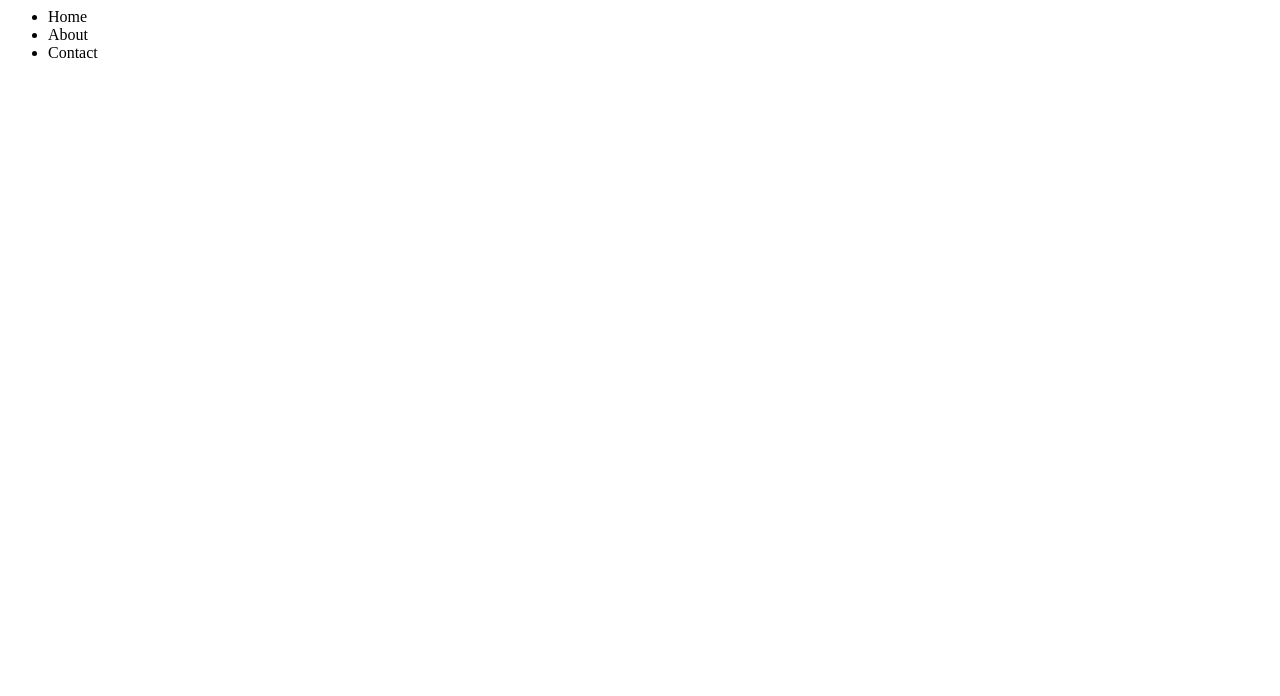
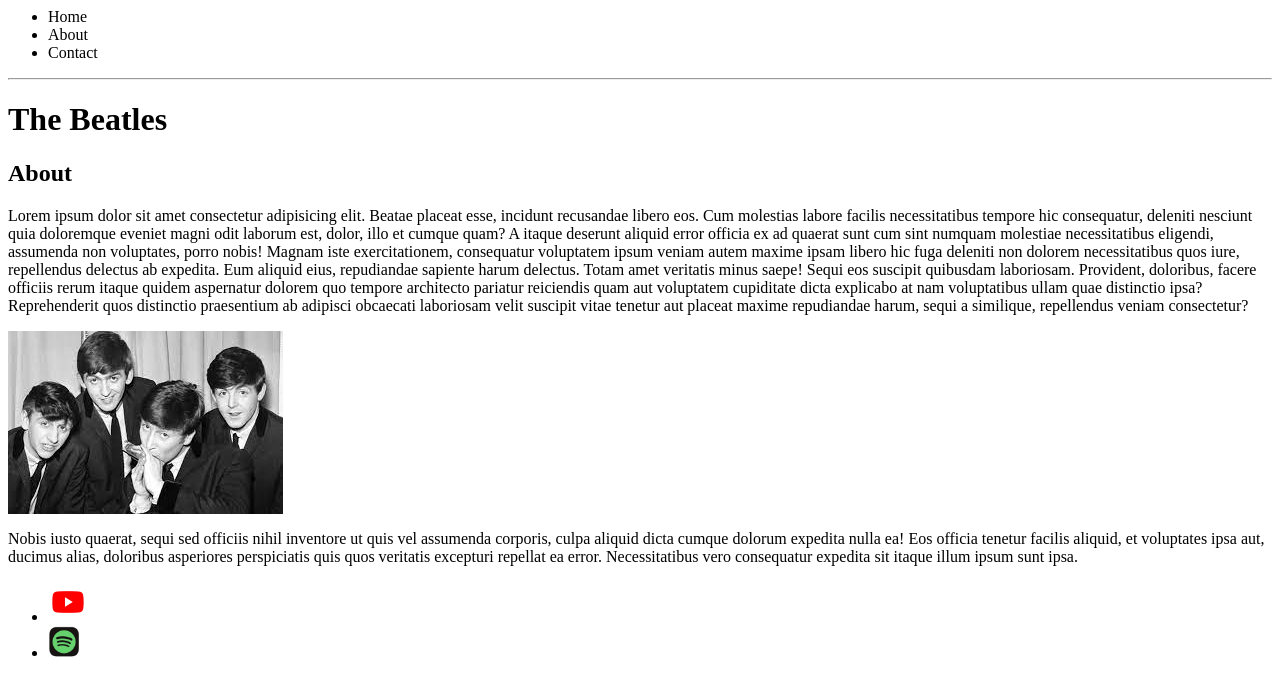
Before and after one commit to jacobkagon/band-page, a plain HTML site: page index.html in a window 1280 px wide. Drawn offline with Linux system fonts and the light colour scheme.

Commit message:
done with about page

```diff
--- a/index.html
+++ b/index.html
@@ -13,8 +13,30 @@
                 <li>About</li>
                 <li>Contact</li>
             </ul>
+
         </nav>
+        <hr>
+        <h1>The Beatles</h1>
+
     </header>
+    <section>
+        <h2>About</h2>
+        <p>Lorem ipsum dolor sit amet consectetur adipisicing elit. Beatae placeat esse, incidunt recusandae libero eos. Cum molestias labore facilis necessitatibus tempore hic consequatur, deleniti nesciunt quia doloremque eveniet magni odit laborum est, dolor, illo et cumque quam? A itaque deserunt aliquid error officia ex ad quaerat sunt cum sint numquam molestiae necessitatibus eligendi, assumenda non voluptates, porro nobis! Magnam iste exercitationem, consequatur voluptatem ipsum veniam autem maxime ipsam libero hic fuga deleniti non dolorem necessitatibus quos iure, repellendus delectus ab expedita. Eum aliquid eius, repudiandae sapiente harum delectus. Totam amet veritatis minus saepe! Sequi eos suscipit quibusdam laboriosam. Provident, doloribus, facere officiis rerum itaque quidem aspernatur dolorem quo tempore architecto pariatur reiciendis quam aut voluptatem cupiditate dicta explicabo at nam voluptatibus ullam quae distinctio ipsa? Reprehenderit quos distinctio praesentium ab adipisci obcaecati laboriosam velit suscipit vitae tenetur aut placeat maxime repudiandae harum, sequi a similique, repellendus veniam consectetur?</p>
+        <img src="images/beatles.jpeg" alt="The Beatles">
+        <p>Nobis iusto quaerat, sequi sed officiis nihil inventore ut quis vel assumenda corporis, culpa aliquid dicta cumque dolorum expedita nulla ea! Eos officia tenetur facilis aliquid, et voluptates ipsa aut, ducimus alias, doloribus asperiores perspiciatis quis quos veritatis excepturi repellat ea error. Necessitatibus vero consequatur expedita sit itaque illum ipsum sunt ipsa.</p>
+    </section>
+    <footer>
+        <ul>
+            <li>
+                <a href="https://www.youtube.com/results?search_query=beatles" target="_blank">
+                <img src="images/YouTube.png" alt="YouTube" width="40" height="40">
+            </li>
+            <li>
+                <a href="https://open.spotify.com/artist/3WrFJ7ztbogyGnTHbHJFl2" target="_blank">
+              <img src="images/spotify.jpeg" alt="spotify" width="32" height="32">
+            </li>
+        </ul>
+    </footer>
 
 </body>
 </html>
```
Also changed, not shown: images/beatles.jpeg (added).
